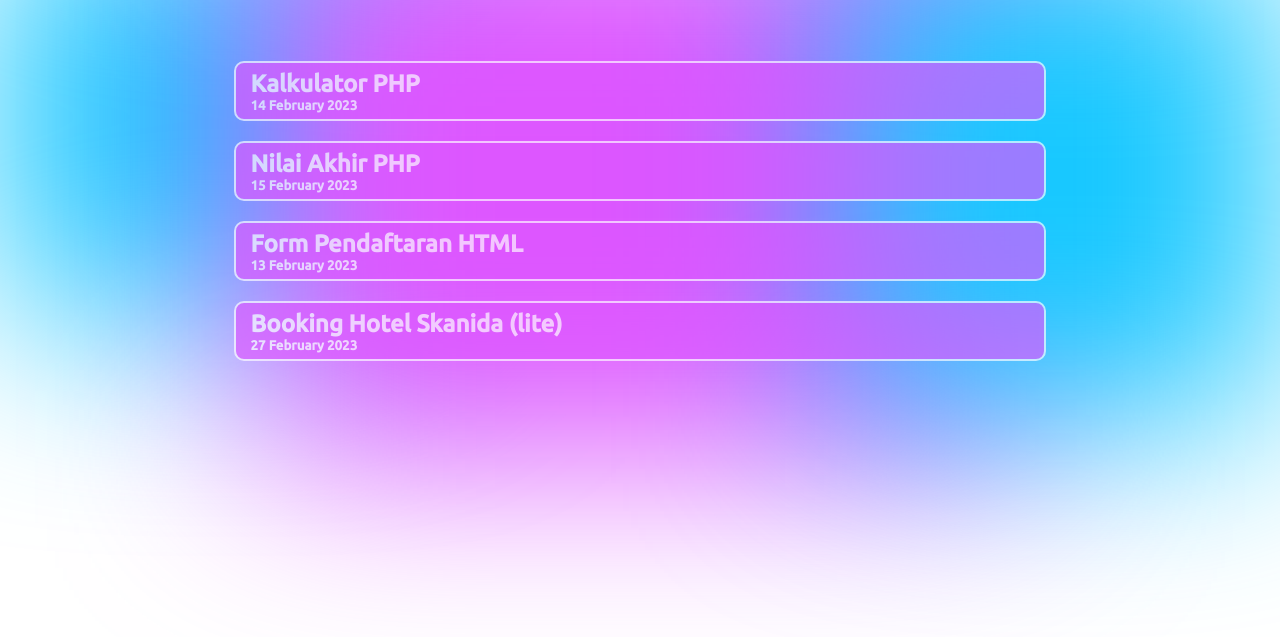
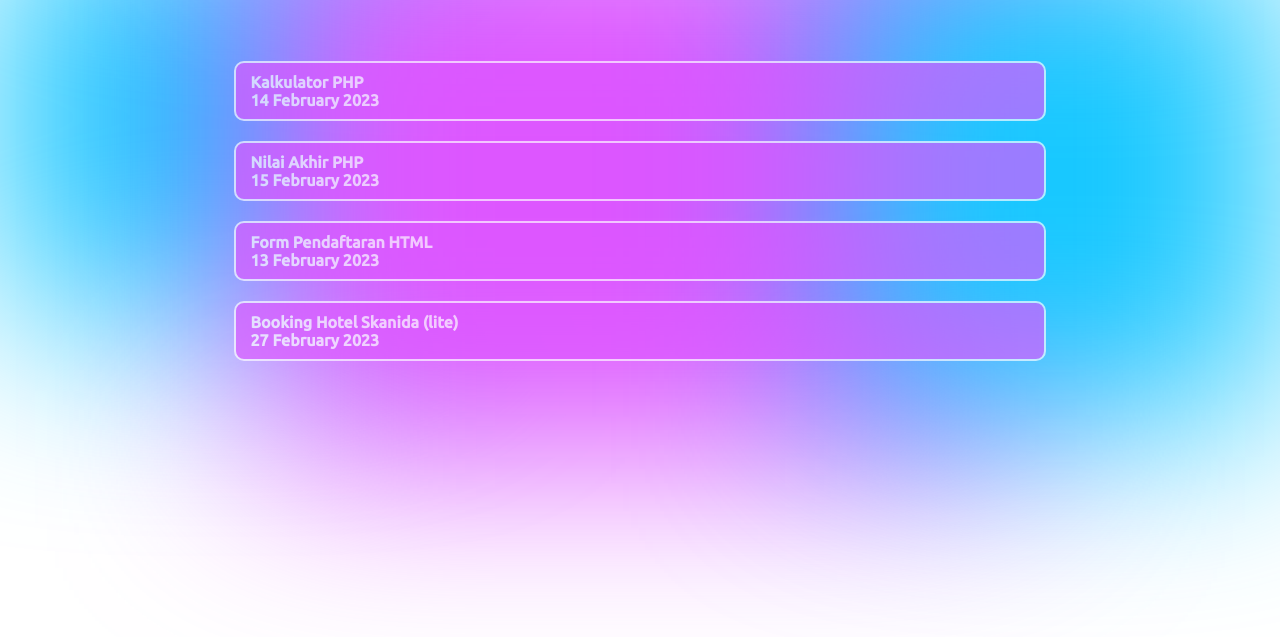
Before and after one commit to handikaAyy/tugasPortfolio, a plain HTML site: page projek sekolah.html in a window 1280 px wide. Shown: the part 163-800 px from the top of the page. Drawn offline with nearby package versions, Linux system fonts and the light colour scheme.

Commit message:
Update galery.css

```diff
--- a/assets/css/galery.css
+++ b/assets/css/galery.css
@@ -38,6 +38,9 @@
   filter: blur(100px);
   top: 50;
   right: 0;
+}
+.list_tugas li a h2, .list_tugas li a h5{
+  font-size: medium;
 }
 .galery > * {
   z-index: 3;
```
